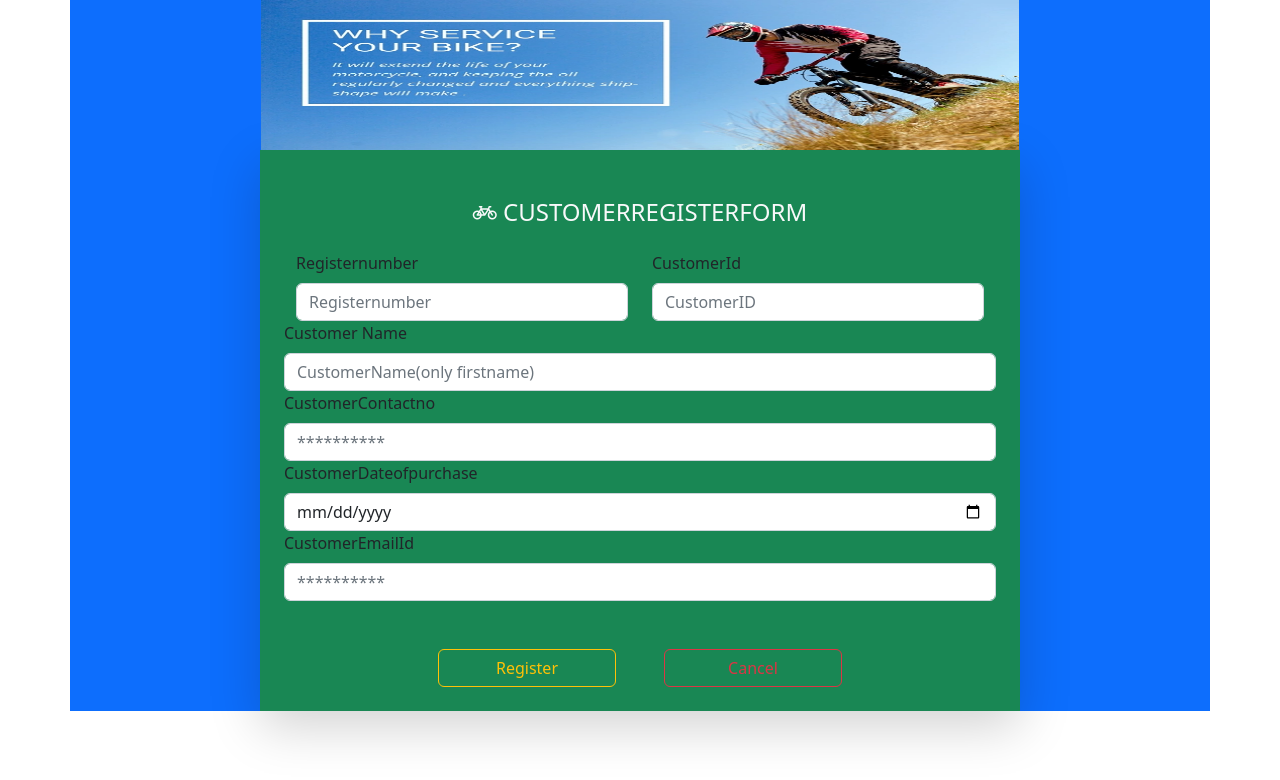
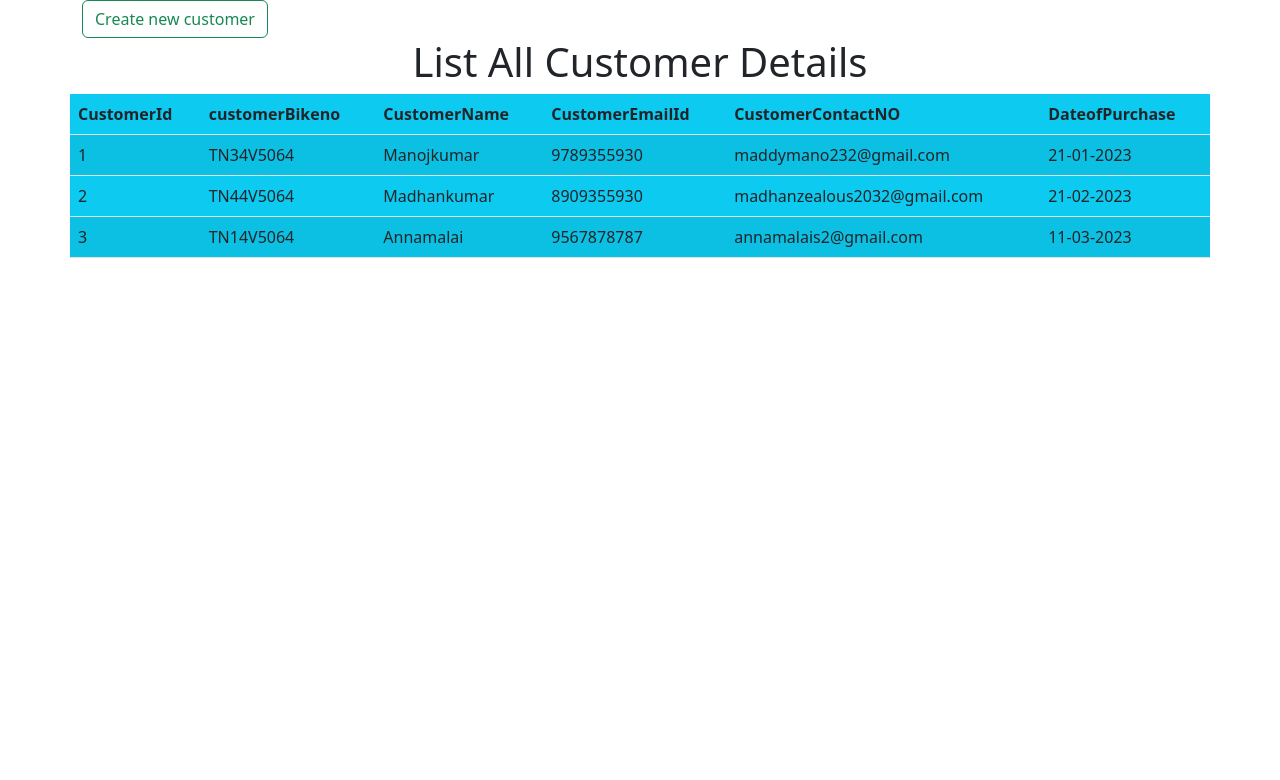
Before and after one commit to Manojkumar886/AgilanVasu-BikeFrontend, a React (Create React App) app: page / in a window 1280 px wide. Shown: the top 780 px of the page. Built offline with nearby package versions, Linux system fonts and the light colour scheme.

Commit message:
Basic Form creation and list all values is completed

```diff
--- a/src/App.js
+++ b/src/App.js
@@ -1,11 +1,13 @@
 import { Register } from "./BikeCustomerDetailsForm";
+import { Homepage } from "./Homepage";
+import "../node_modules/bootstrap/dist/css/bootstrap.min.css"
 
 import './Images.css'
 
 function App() {
   return(
     <>
-    <Register/>
+    <Homepage/>
     </>
     );
 }
--- a/src/BikeCustomerDetailsForm.js
+++ b/src/BikeCustomerDetailsForm.js
@@ -1,54 +1,106 @@
 import 'bootstrap/dist/css/bootstrap.min.css'
 import 'bootstrap-icons/font/bootstrap-icons.css'
+import './Images.css'
 import { useState } from 'react';
+import { create } from './CustomerDetailsValues';
 export let Register=()=>
 {
     const[process,setProcess]=useState({
+        "cusId":0,
+        "cusBikeno":"",
+        "cusName":"",
+        "cusContactno":0,
+        "cusEmail":"",
+        "Dateofpurchase":""
+    })
 
-    })
+    const track=(agi)=>
+    {
+        const{name,value}=agi.target
+        setProcess(
+            (old)=>
+            {
+                return{
+                    ...old,
+                    [name]:value
+                }
+            }
+        )
+    }
+    const reset=()=>
+    {
+        alert('Rejected successfullu\y...!')
+    }
+
+    const register=()=>
+    {
+        alert('welcome to zealous Bike service'+JSON.stringify(process))
+        create(process);
+    }
     return(
         <>
-            <div className="container bg-primary">
-                <img src="./BikeFormpic.webp" alt="This form is zealous bike project image" id="center1" />
+           <div className="container mt-5" >
+                <span id='center1'></span>
             <div className="row justify-content-center">
-                    <div className="col-lg-8 col-md-10 col-sm-12 shadow-lg p-4 bg-success">
-                        <h4 className="text-center mt-4 mb-4 text-light text-uppercase"><i class="bi bi-bicycle"></i> CustomerRegisterForm</h4>
-                        <div className="row justify-content-center">
+                <div className="col-lg-8 col-md-0 col-sm-12 shadow-lg p-3 " id="center">
+                <h4 className="text-center mt-5 mb-5" id='center2'><i class="bi bi-bicycle"></i> Bike Details Form</h4>
+                    <div className="row justify-content-center " >
                         <div className="row">
                             <div className="col">
-                                    <label className="form-label"> Registernumber</label>
-                                    <input type=" text" className="form-control" placeholder="Registernumber" />
+                                <label className="form-label" >CustomerId</label>
+                                <input type="text"
+                                onChange={track}
+                                value={process.cusId}
+                                 name="cusId"
+                                className="form-control" />
                             </div>
-                                <div className='col'>
-                                    <label className="form-label"> CustomerId</label>
-                                    <input type="text" className="form-control" placeholder="CustomerID" />
+                            <div className="col">
+                                <label className="form-label" >CustomerBikeno</label>
+                                <input type="text"
+                                name="cusBikeno"
+                                onChange={track}
+                                value={process.cusBikeno}
+                                className="form-control" />
                             </div>
                         </div>
-                            <div>
-                                <label className="form-label"> Customer Name</label>
-                                <input type="text" className="form-control" placeholder="CustomerName(only firstname)" />
                     </div>
-                            <div>
-                                <label className="form-label"> CustomerContactno</label>
-                                <input type="text" className="form-control" placeholder="**********" />
+                    <div className="mt-3">
+                                <label className="form-label" >CustomerName</label>
+                                <input type="tel"
+                                name="cusName"
+                                onChange={track}
+                                value={process.cusName}
+                                className="form-control" />
                     </div>
-                            <div>
-                                <label className="form-label"> CustomerDateofpurchase</label>
-                                <input type="date" className="form-control" placeholder="CustomerName(only firstname)" />
+                    <div className="mt-3">
+                                <label className="form-label" >CustomerContactNO</label>
+                                <input type="tel"
+                                name="cusContactno"
+                                onChange={track}
+                                value={process.cusContactno}
+                                className="form-control" />
                     </div>
-                            <div>
-                                <label className="form-label"> CustomerEmailId</label>
-                                <input type="Email" className="form-control" placeholder="**********" />
+                    <div className="mt-3">
+                                <label className="form-label" >CustomerEmail</label>
+                                <input type="email"
+                                name="cusEmail"
+                                onChange={track}
+                                value={process.cusEmail}
+                                className="form-control" />
                     </div>
-                            <div className="mt-5 row justify-content-center">
-                                <button className="btn btn-outline-warning col-3 me-5">Register</button>
-                                <button className="btn btn-outline-danger col-3">Cancel</button>
-
+                    <div className="mt-3">
+                                <label className="form-label" >DateofPurchase</label>
+                                <input type="date"
+                                name="Dateofpurchase"
+                                onChange={track}
+                                value={process.Dateofpurchase}
+                                 className="form-control" />
                     </div>
-
+                    <div className="row justify-content-around mt-4">
+                        <button className="btn btn-outline-success col-3 ms-3" onClick={register}  >Register</button>
+                        <button className="btn btn-outline-danger col-3 me-3" onClick={reset} type="reset" value="Reset" >Reset</button>
                     </div>
                 </div>
-
                 </div>
                 </div>
         </>
--- /dev/null
+++ b/src/CustomerDetailsValues.js
@@ -0,0 +1,36 @@
+let BikeCustomers=[
+    {
+        "cusId":1,
+        "cusBikeno":"TN34V5064",
+        "cusName":"Manojkumar ",
+        "cusContactno":9789355930,
+        "cusEmail":"maddymano232@gmail.com",
+        "Dateofpurchase":"21-01-2023"
+    },
+    {
+        "cusId":2,
+        "cusBikeno":"TN44V5064",
+        "cusName":"Madhankumar ",
+        "cusContactno":8909355930,
+        "cusEmail":"madhanzealous2032@gmail.com",
+        "Dateofpurchase":"21-02-2023"
+    },
+    {
+        "cusId":3,
+        "cusBikeno":"TN14V5064",
+        "cusName":"Annamalai ",
+        "cusContactno":9567878787,
+        "cusEmail":"annamalais2@gmail.com",
+        "Dateofpurchase":"11-03-2023"
+    }
+]
+
+export const create=(data)=>
+{
+    BikeCustomers.push(data);
+}
+
+export const list=()=>
+{
+    return BikeCustomers;
+}
--- /dev/null
+++ b/src/Homepage.js
@@ -0,0 +1,99 @@
+import { useEffect, useState } from "react";
+import { Register } from "./BikeCustomerDetailsForm";
+import "../node_modules/bootstrap/dist/css/bootstrap.min.css"
+import { list } from "./CustomerDetailsValues";
+
+export const Homepage=()=>
+{
+
+    const[temparray,setTemparray]=useState([]);
+
+    const[createview,setCreateview]=useState(false)
+
+    const result=()=>
+    {
+        setTemparray(list)
+    }
+
+    useEffect(()=>
+    {
+        result()
+    })
+
+
+    return(
+        <div className="container">
+            {
+                (createview) ?
+                <>
+                <Register/>
+                <button className="btn btn-outline-secondary"
+                onClick={
+                    ()=>
+                    {
+                        setCreateview(false)
+                    }
+                }
+                >
+                    Back
+                </button>
+
+                </>
+                :
+
+                <>
+                <button  className="btn btn-outline-success"
+                onClick={
+                    ()=>
+                    {
+                        setCreateview(true)
+                    }
+                }
+                >
+                    Create new customer
+                </button>
+
+                <br></br>
+                <h1 align="center">List All Customer Details</h1>
+                <div className="row justify-content-center">
+                    <table className="bg-info col-lg-8 col-md-10 col-sm-12 table table-striped p-3">
+                        <thead>
+                            <tr>
+                                <th>CustomerId</th>
+                                <th>customerBikeno</th>
+                                <th>CustomerName</th>
+                                <th>CustomerEmailId</th>
+                                <th>CustomerContactNO</th>
+                                <th>DateofPurchase</th>
+                            </tr>
+                        </thead>
+                        <tbody>
+                            {
+                                temparray.map((data,pos)=>
+                                (
+                                    <tr>
+                                        <td>{data.cusId}</td>
+                                        <td>{data.cusBikeno}</td>
+                                        <td>{data.cusName}</td>
+                                        <td>{data.cusContactno}</td>
+                                        <td>{data.cusEmail}</td>
+                                        <td>{data.Dateofpurchase}</td>
+                                    </tr>
+                                ))
+
+                            }
+
+                        </tbody>
+                    </table>
+
+                </div>
+                </>
+
+
+            }
+        </div>
+
+
+    );
+
+}
--- a/src/Images.css
+++ b/src/Images.css
@@ -1,7 +1,18 @@
-img{
-    width: 68%;
-    height: 150px;
+#center {
+    background-image: linear-gradient(rgba(22, 78, 182, 0.97),rgb(161, 206, 241),rgba(146, 117, 5, 0.833));
+  }
+  #center1
+  {
     display: block;
     margin-left: auto;
     margin-right: auto;
-}
+    width: 68.1%;
+    height: 150px;
+  }
+  #center2
+  {
+    background-image: linear-gradient(rgba(5, 49, 9, 0.97),rgb(219, 101, 11),rgba(146, 117, 5, 0.833));
+   -webkit-background-clip: text;
+   color: transparent;
+   text-decoration: underline rgb(37, 52, 4);
+  }
```
Lines whose indentation alone changed are shown as unchanged.
